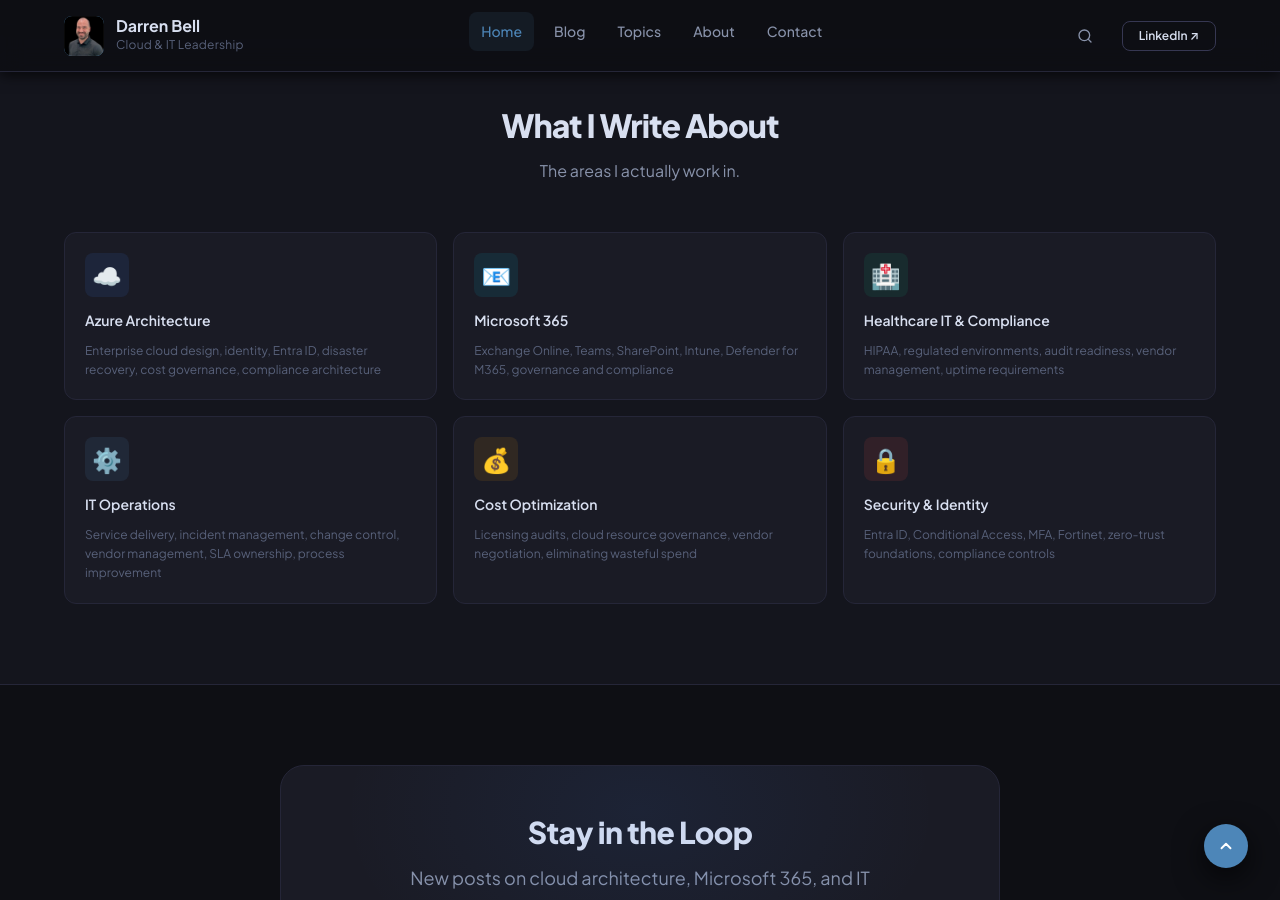
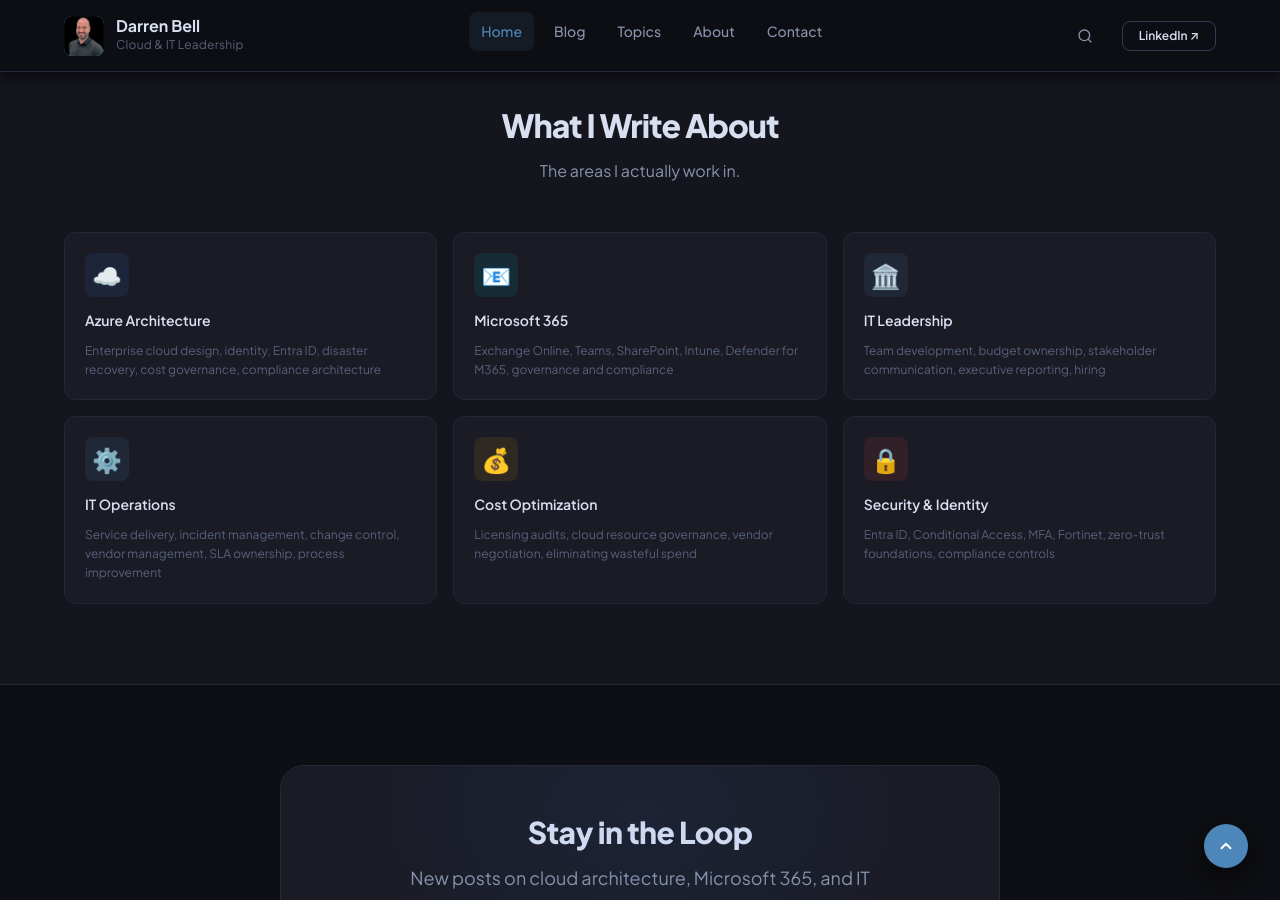
Before and after one commit to darrenbell09/DB_Blog, a Jekyll site: the page built from index.html, in a window 1280 px wide and 900 px high, scrolled down 2192 px. Built offline with Jekyll 4.4.1, drawn with Linux system fonts in a browser that asks for light colours.

Commit message:
Replace Healthcare IT card with IT Leadership in topics section
https://claude.ai/code/session_017PKE5vkCB3o9Qj9NWR6azF

```diff
--- a/index.html
+++ b/index.html
@@ -107,9 +107,9 @@ description: "Practical insights on Microsoft 365, Azure, healthcare IT complian
       </div>
 
       <div class="skill-card animate-in">
-        <div class="skill-card__icon" style="background:rgba(16,185,129,0.1);color:#10b981;">🏥</div>
-        <div class="skill-card__name">Healthcare IT &amp; Compliance</div>
-        <div class="skill-card__items">HIPAA, regulated environments, audit readiness, vendor management, uptime requirements</div>
+        <div class="skill-card__icon" style="background:rgba(91,155,213,0.1);color:#4d86b8;">🏛️</div>
+        <div class="skill-card__name">IT Leadership</div>
+        <div class="skill-card__items">Team development, budget ownership, stakeholder communication, executive reporting, hiring</div>
       </div>
 
       <div class="skill-card animate-in">
```
